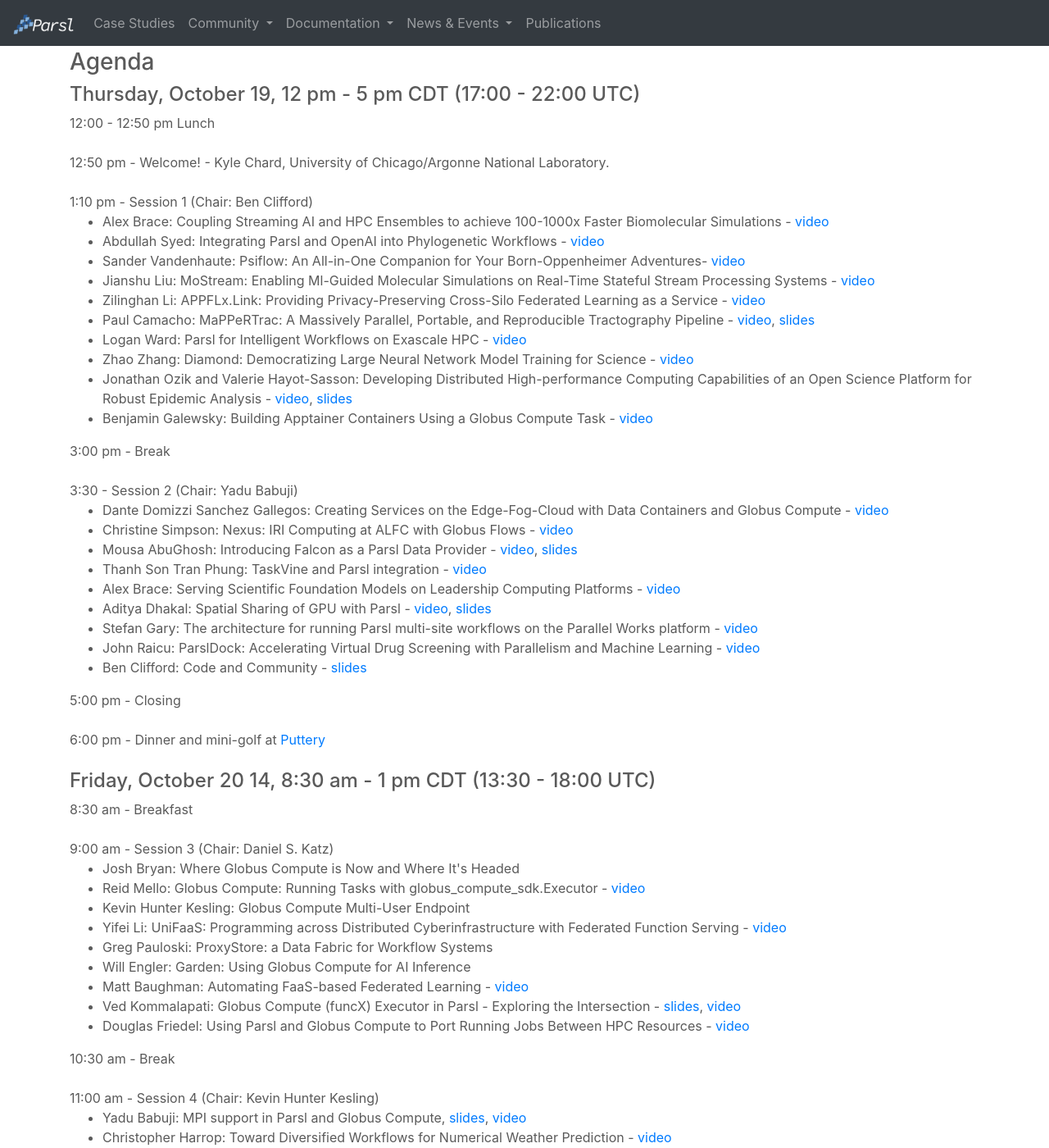
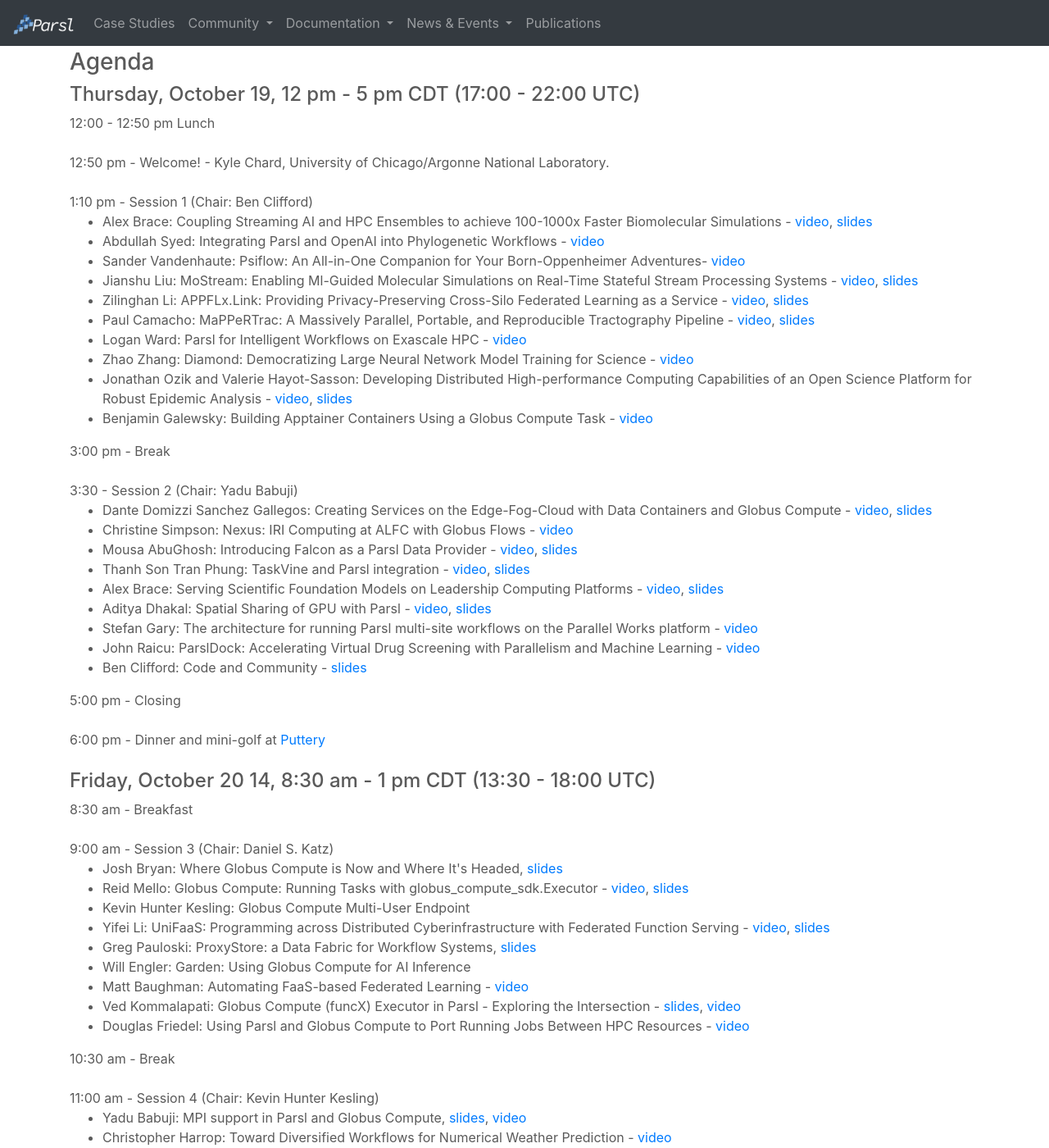
Before and after one commit to Parsl/parsl.github.io, a Jekyll site: the page built from parslfest/parslfest2023.html, in a window 1280 px wide and 1400 px high, scrolled down 941 px. Shown: the whole window at 82% size. Built offline with Jekyll 4.4.1, drawn with Linux system fonts in a browser that asks for light colours.

Commit message:
Linking slides
for Alex Brace, Josh Bryan, Zilinghan Li, Yifei Li, Jianshu Liu, Reid Mello, Greg Pauloski, Thanh Son Phung, and Dante Sanchez

```diff
--- a/parslfest/parslfest2023.html
+++ b/parslfest/parslfest2023.html
@@ -53,11 +53,11 @@
 
       1:10 pm - Session 1 (Chair: Ben Clifford)
       <ul>
-	      	<li>Alex Brace: Coupling Streaming AI and HPC Ensembles to achieve 100-1000x Faster Biomolecular Simulations - <a href="https://youtu.be/9fnOilDc4aE">video</a></li>
+	      	<li>Alex Brace: Coupling Streaming AI and HPC Ensembles to achieve 100-1000x Faster Biomolecular Simulations - <a href="https://youtu.be/9fnOilDc4aE">video</a>, <a href="2023/brace-deepdrivemd.pdf" target="_blank">slides</a></li>
 		<li>Abdullah Syed: Integrating Parsl and OpenAI into Phylogenetic Workflows - <a href="https://youtu.be/vBel_P0Kok8">video</a></li>
 		<li>Sander Vandenhaute: Psiflow: An All-in-One Companion for Your Born-Oppenheimer Adventures- <a href="https://youtu.be/mQC7VomFjYQ">video</a></li>
-		<li>Jianshu Liu: MoStream: Enabling Ml-Guided Molecular Simulations on Real-Time Stateful Stream Processing Systems - <a href="https://youtu.be/ScOPgkMD5KA">video</a></li>
-		<li>Zilinghan Li: APPFLx.Link: Providing Privacy-Preserving Cross-Silo Federated Learning as a Service - <a href="https://youtu.be/ROeeMlvjFoU">video</a></li>
+		<li>Jianshu Liu: MoStream: Enabling Ml-Guided Molecular Simulations on Real-Time Stateful Stream Processing Systems - <a href="https://youtu.be/ScOPgkMD5KA">video</a>, <a href="2023/liu-mostream.pdf" target="_blank">slides</a></li>
+		<li>Zilinghan Li: APPFLx.Link: Providing Privacy-Preserving Cross-Silo Federated Learning as a Service - <a href="https://youtu.be/ROeeMlvjFoU">video</a>, <a href="2023/li-appflx.pdf" target="_blank">slides</a></li>
 		<li>Paul Camacho: MaPPeRTrac: A Massively Parallel, Portable, and Reproducible Tractography Pipeline - <a href="https://youtu.be/j3CDpKDhCog">video</a>, <a href="2023/camacho-mappertrac.pdf" target="_blank">slides</a></li>
 		<li>Logan Ward: Parsl for Intelligent Workflows on Exascale HPC - <a href="https://youtu.be/22IXMjsK4Nk">video</a></li>
 		<li>Zhao Zhang: Diamond: Democratizing Large Neural Network Model Training for Science - <a href="https://youtu.be/Gsy3wRzgQK8">video</a></li>
@@ -72,11 +72,11 @@
 
       3:30 - Session 2 (Chair: Yadu Babuji)
       <ul>
-	 	<li>Dante Domizzi Sanchez Gallegos: Creating Services on the Edge-Fog-Cloud with Data Containers and Globus Compute - <a href="https://youtu.be/2d4YY7GzDdM">video</a></li>
+	 	<li>Dante Domizzi Sanchez Gallegos: Creating Services on the Edge-Fog-Cloud with Data Containers and Globus Compute - <a href="https://youtu.be/2d4YY7GzDdM">video</a>, <a href="2023/sanchez-edgefogcloud.pdf" target="_blank">slides</a></li>
 		<li>Christine Simpson: Nexus: IRI Computing at ALFC with Globus Flows - <a href="https://youtu.be/rpIL0Xot-rg">video</a></li>
 		<li>Mousa AbuGhosh: Introducing Falcon as a Parsl Data Provider - <a href="https://youtu.be/fwxMT-3fQSs">video</a>, <a href="2023/abughosh-falcon.pdf" target="_blank">slides</a></li>
-		<li>Thanh Son Tran Phung: TaskVine and Parsl integration - <a href="https://youtu.be/3jtq8WR6iAc">video</a></li>
-		<li>Alex Brace: Serving Scientific Foundation Models on Leadership Computing Platforms - <a href="https://youtu.be/5p8mRI6ZaEs">video</a></li>
+		<li>Thanh Son Tran Phung: TaskVine and Parsl integration - <a href="https://youtu.be/3jtq8WR6iAc">video</a>, <a href="2023/phung-taskvine.pdf" target="_blank">slides</a></li>
+		<li>Alex Brace: Serving Scientific Foundation Models on Leadership Computing Platforms - <a href="https://youtu.be/5p8mRI6ZaEs">video</a>, <a href="2023/brace-llm.pdf" target="_blank">slides</a></li>
 		<li>Aditya Dhakal: Spatial Sharing of GPU with Parsl - <a href="https://youtu.be/XLLbYh-jdI4">video</a>, <a href="2023/dhakal-gpu.pdf" target="_blank">slides</a></li>
 	        <li>Stefan Gary: The architecture for running Parsl multi-site workflows on the Parallel Works platform - <a href="https://youtu.be/dYe_qTuMimw">video</a></li>
 		<li>John Raicu: ParslDock: Accelerating Virtual Drug Screening with Parallelism and Machine Learning - <a href="https://youtu.be/JnJGBKbHF9M">video</a></li>
@@ -94,11 +94,11 @@
 
       9:00 am - Session 3 (Chair: Daniel S. Katz)
       <ul>
-	     	<li>Josh Bryan: Where Globus Compute is Now and Where It's Headed</li>
-		<li>Reid Mello: Globus Compute: Running Tasks with globus_compute_sdk.Executor - <a href="https://youtu.be/GrC5Iqep9WE">video</a></li>
+	     	<li>Josh Bryan: Where Globus Compute is Now and Where It's Headed, <a href="2023/bryan-globuscompute.pdf" target="_blank">slides</a></li>
+		<li>Reid Mello: Globus Compute: Running Tasks with globus_compute_sdk.Executor - <a href="https://youtu.be/GrC5Iqep9WE">video</a>, <a href="2023/mello-gcexecutor.pdf" target="_blank">slides</a></li>
      		<li>Kevin Hunter Kesling: Globus Compute Multi-User Endpoint</li>
-		<li>Yifei Li: UniFaaS: Programming across Distributed Cyberinfrastructure with Federated Function Serving - <a href="https://youtu.be/Sqrnt90Zka4">video</a></li>
-	      	<li>Greg Pauloski: ProxyStore: a Data Fabric for Workflow Systems</li>
+		<li>Yifei Li: UniFaaS: Programming across Distributed Cyberinfrastructure with Federated Function Serving - <a href="https://youtu.be/Sqrnt90Zka4">video</a>, <a href="2023/li-unifaas.pdf" target="_blank">slides</a></li>
+	      	<li>Greg Pauloski: ProxyStore: a Data Fabric for Workflow Systems, <a href="2023/pauloski-proxystore.pdf" target="_blank">slides</a></li>
 		<li>Will Engler: Garden: Using Globus Compute for AI Inference</li>
 		<li>Matt Baughman: Automating FaaS-based Federated Learning - <a href="https://youtu.be/WezmeeYCmYg">video</a></li>
 		<li>Ved Kommalapati: Globus Compute (funcX) Executor in Parsl - Exploring the Intersection - <a href="2023/kommalapati.pdf">slides</a>, <a href="https://youtu.be/vYigSKCbGFk">video</a></li>
```
